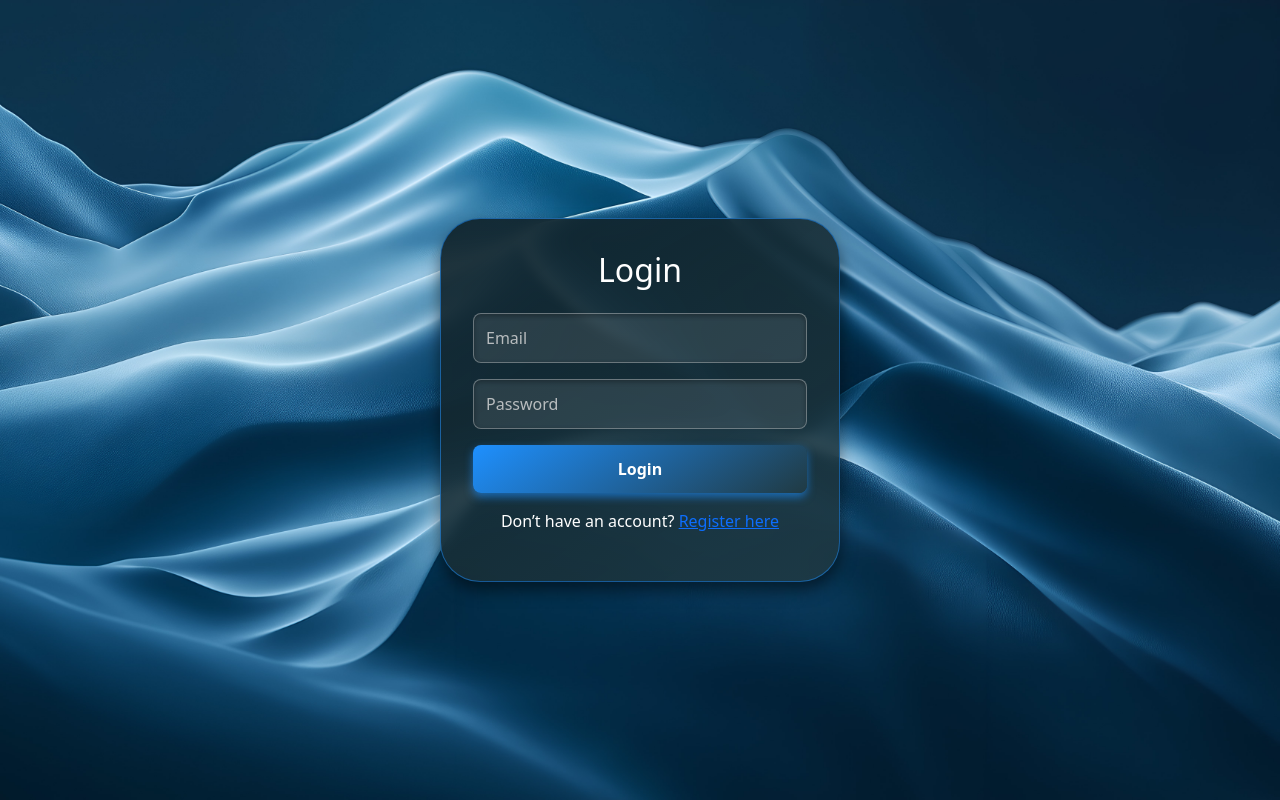
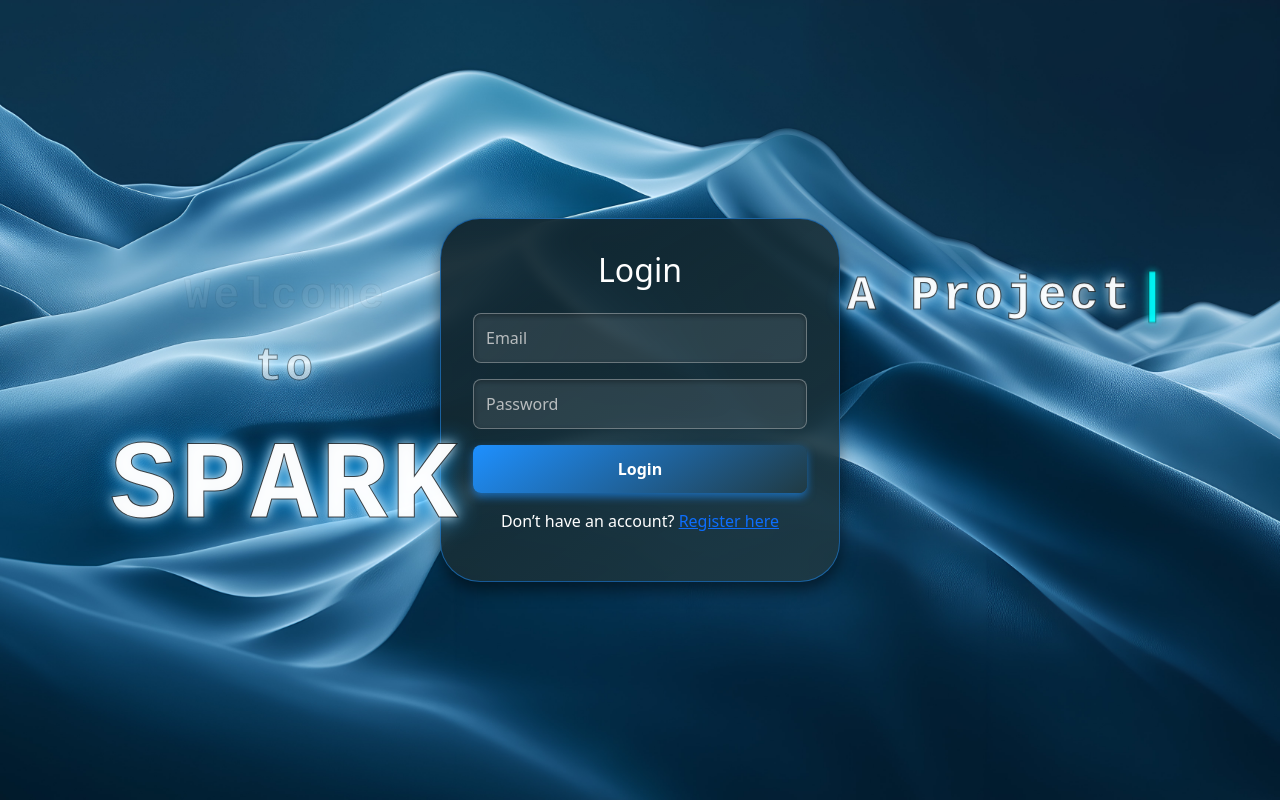
Before and after one commit to PathanAhmad/Courserry_Webapp, a React (Vite) app in the folder frontend/: page /login in a window 1280 px wide. Built offline with nearby package versions, Linux system fonts and the light colour scheme; no server answers.

Commit message:
Added "Continue where you left off" component on the dashboard

```diff
--- a/frontend/src/components/DailyLogBox.jsx
+++ b/frontend/src/components/DailyLogBox.jsx
@@ -42,7 +42,7 @@ const DailyLogBox = () => {
         <>
             <div
                 style={{
-                    flex: 4,
+                    flex: 2,
                     display: 'flex',
                     flexDirection: 'column',
                     justifyContent: 'center',
--- /dev/null
+++ b/frontend/src/components/TypingTextBox.jsx
@@ -0,0 +1,80 @@
+import React, { useState, useEffect } from 'react';
+import { motion, AnimatePresence } from 'framer-motion';
+
+const TypingTextBox = ({ text, speed = 150, disappearAfter = null, size = '3rem' }) => {
+  const [displayText, setDisplayText] = useState('');
+  const [index, setIndex] = useState(0);
+  const [showCursor, setShowCursor] = useState(true);
+  const [flicker, setFlicker] = useState(false);
+  const [visible, setVisible] = useState(true);
+
+  useEffect(() => {
+    if (index < text.length) {
+      const timer = setTimeout(() => {
+        setDisplayText((prev) => prev + text[index]);
+        setIndex((prev) => prev + 1);
+        setFlicker(Math.random() > 1);  // Adjust for that line to bounce more. Less, the faster
+      }, speed);
+      return () => clearTimeout(timer);
+    } else {
+      setTimeout(() => setShowCursor(false), 1200);
+
+      // Trigger fade-out if disappearAfter is set
+      if (disappearAfter) {
+        const hideTimer = setTimeout(() => {
+          setVisible(false);
+        }, disappearAfter);
+        return () => clearTimeout(hideTimer);
+      }
+    }
+  }, [index, text, speed, disappearAfter]);
+
+  return (
+    <AnimatePresence>
+      {visible && (
+        <motion.div
+          initial={{ opacity: 0, scale: 0.9 }}
+          animate={{ opacity: 1, scale: 1 }}
+          exit={{ opacity: 0, scale: 0.9 }}  // Smooth fade-out on exit
+          transition={{ duration: 1 }}
+          style={{
+            flex: 3,
+            height: '100%',
+            display: 'flex',
+            alignItems: 'top',
+            justifyContent: 'center',
+            textAlign: 'center',
+            fontSize: size,
+            fontWeight: 'bold',
+            letterSpacing: '3px',
+            color: 'rgba(255, 255, 255, 0.95)',
+            textShadow: flicker
+              ? '0 0 8px rgba(255, 255, 255, 0.9), 0 0 16px rgba(0, 162, 255, 0.8)'
+              : '0 0 12px rgba(255, 255, 255, 0.85), 0 0 24px rgba(0, 162, 255, 1)',
+            fontFamily: 'monospace',
+            WebkitTextStroke: '1px rgba(0, 0, 0, 0.7)',
+          }}
+        >
+          <span>{displayText}</span>
+          {showCursor && (
+            <motion.span
+              animate={{ opacity: [0, 1], scale: [0.9, 1.1] }}
+              transition={{ duration: 0.5, repeat: Infinity }}
+              style={{
+                marginLeft: '5px',
+                fontSize: size,
+                color: 'rgba(0, 255, 255, 0.9)',
+                textShadow: '0 0 8px rgba(0, 255, 255, 0.8)',
+                WebkitTextStroke: '0.5px rgba(0, 0, 0, 0.7)',
+              }}
+            >
+              |
+            </motion.span>
+          )}
+        </motion.div>
+      )}
+    </AnimatePresence>
+  );
+};
+
+export default TypingTextBox;
--- a/frontend/src/pages/Dashboard.jsx
+++ b/frontend/src/pages/Dashboard.jsx
@@ -1,7 +1,6 @@
 import React from 'react';
 import HeartRateBox from '../components/HeartRateBox';
 import DailyLogBox from '../components/DailyLogBox';
-import ResumeCourseCTA from '../components/ResumeCourseCTA';
 
 const Dashboard = ({ courses, progressData }) => {
     return (
@@ -17,15 +16,18 @@ const Dashboard = ({ courses, progressData }) => {
         >
             {/* First row */}
             <div style={{ display: 'flex', gap: '20px', height: '42.5%' }}>
+                <div style={{ flex: 3 }}>
+                    <TypingTextBox text="I dunno what to put here. Got anything in mind?" speed={120} />
+                </div>
                 <div
                     style={{
                         flex: 3,
                         background: '(255, 193, 227, 0)',
+
                         borderRadius: '10px',
-                        boxShadow: '0 4px 8px rgba(0, 0, 0, 0)',
+                        boxShadow: '0 4px 8px rgba(0, 0, 0, 0.1)',
                     }}
                 ></div>
-
                 <div
                     style={{
                         flex: 5,
@@ -34,25 +36,19 @@ const Dashboard = ({ courses, progressData }) => {
                         boxShadow: '0 4px 8px rgba(0, 0, 0, 0.2)',
                     }}
                 ></div>
-
                 <div
                     style={{
                         flex: 4,
-                        display: 'flex',
-                        alignItems: 'center',
-                        justifyContent: 'center',
-                        background: 'transparent',
+                        background: '#98FB98',
                         borderRadius: '10px',
-                        boxShadow: '0 4px 8px rgba(0, 0, 0, 0.1)',
+                        boxShadow: '0 4px 8px rgba(0, 0, 0, 0.2)',
                     }}
-                >
-                    {/* Pass "courses" & "progressData" to ResumeCourseCTA */}
-                    <ResumeCourseCTA courses={courses} progressData={progressData} />
-                </div>
+                ></div>
             </div>
 
             {/* Second row */}
             <div style={{ display: 'flex', gap: '20px', height: '42.5%' }}>
+                <HeartRateBox />
                 <DailyLogBox />
                 <div
                     style={{
@@ -61,8 +57,7 @@ const Dashboard = ({ courses, progressData }) => {
                         borderRadius: '10px',
                         boxShadow: '0 4px 8px rgba(0, 0, 0, 0.2)',
                     }}
-                ></div>
-                <HeartRateBox />
+                >Graph</div>
             </div>
         </div>
     );
--- a/frontend/src/pages/Login.jsx
+++ b/frontend/src/pages/Login.jsx
@@ -4,10 +4,19 @@ import { useNavigate, Link } from 'react-router-dom';
 import { motion } from 'framer-motion';
 import '../styles/auth.css';
 import API_BASE_URL from '../config'; // Import API_BASE_URL
+import TypingTextBox from '../components/TypingTextBox';
+
+
 
 const Login = () => {
     const [formData, setFormData] = useState({ email: '', password: '' });
     const [isLoading, setIsLoading] = useState(false);  // Add loading state
+    const [showTextA, setShowTextA] = useState(false);  // Text A visibility
+    const [showTextB, setShowTextB] = useState(false);  // Text B visibility
+    const [showTextC, setShowTextC] = useState(false);  // Text B visibility
+    const [showTextD, setShowTextD] = useState(false);  // Text B visibility
+    const [showTextE, setShowTextE] = useState(false);  // Text B visibility
+    const [showTextF, setShowTextF] = useState(false);  // Text B visibility
     const navigate = useNavigate();
 
     useEffect(() => {
@@ -15,6 +24,15 @@ const Login = () => {
         if (token) {
             navigate('/');
         }
+
+        setTimeout(() => setShowTextA(true), 1000);
+        setTimeout(() => setShowTextB(true), 2000);
+        setTimeout(() => setShowTextC(true), 3500);
+
+        setTimeout(() => setShowTextD(true), 4500);
+        setTimeout(() => setShowTextE(true), 5500);
+        setTimeout(() => setShowTextF(true), 6500);
+
     }, [navigate]);
 
     const handleChange = (e) => {
@@ -47,6 +65,48 @@ const Login = () => {
 
     return (
         <div className="auth-page">
+            <div
+            style={{
+                position: 'absolute',  // Take the element out of the normal flow
+                top: '10px',           // Position from the top
+                left: '10px',          // Position from the left
+                zIndex: 1000,          // Ensure it stays on top of other elements
+                pointerEvents: 'none', // Prevents interaction, makes it ghost-like
+                paddingTop: '250px',
+                paddingLeft: '100px'
+            }}
+            >
+            {showTextA && (
+                    <TypingTextBox text="Welcome" speed={100} disappearAfter={3000}/>
+                )}
+            {showTextB && (
+                    <TypingTextBox text="to" speed={100} disappearAfter={3000}/>
+                )}
+            {showTextC && (
+                    <TypingTextBox text="SPARK" gradient={true} speed={100} size="7rem"/>
+                )}
+            </div>
+            <div
+            style={{
+                position: 'absolute',  // Take the element out of the normal flow
+                top: '10px',           // Position from the top
+                right: '10px',          // Position from the left
+                zIndex: 1000,          // Ensure it stays on top of other elements
+                pointerEvents: 'none', // Prevents interaction, makes it ghost-like
+                paddingTop: '250px',
+                paddingRight: '100px'
+            }}
+            >
+            {showTextD && (
+                    <TypingTextBox text="A Project" speed={100}/>
+                )}
+            {showTextE && (
+                    <TypingTextBox text="by" speed={100}/>
+                )}
+            {showTextF && (
+                    <TypingTextBox text="Sarah Undre" gradient={true} speed={100}/>
+                )}
+            </div>
             <motion.div
                 initial={{ opacity: 0, y: -20 }}
                 animate={{ opacity: 1, y: 0 }}
```
